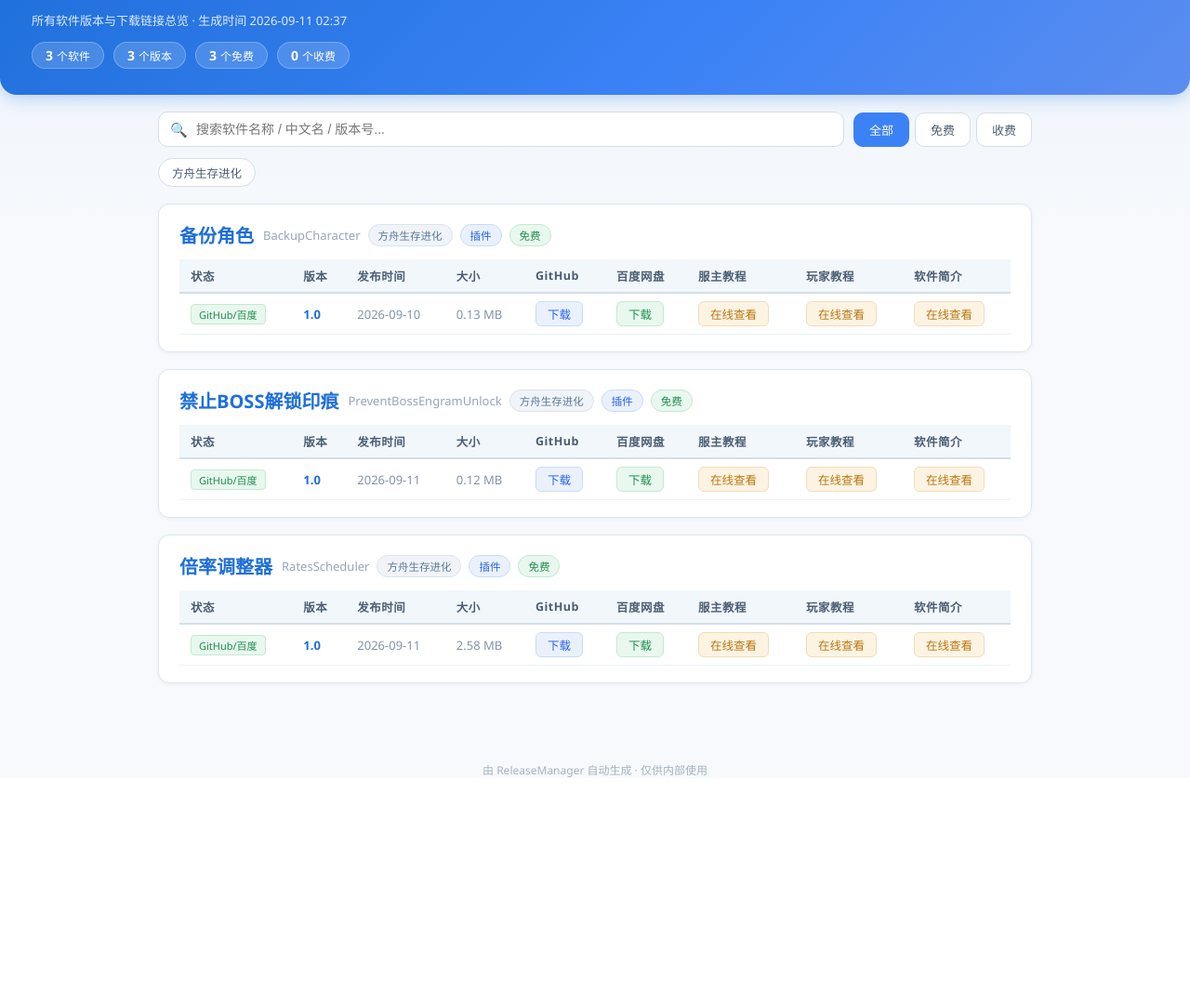
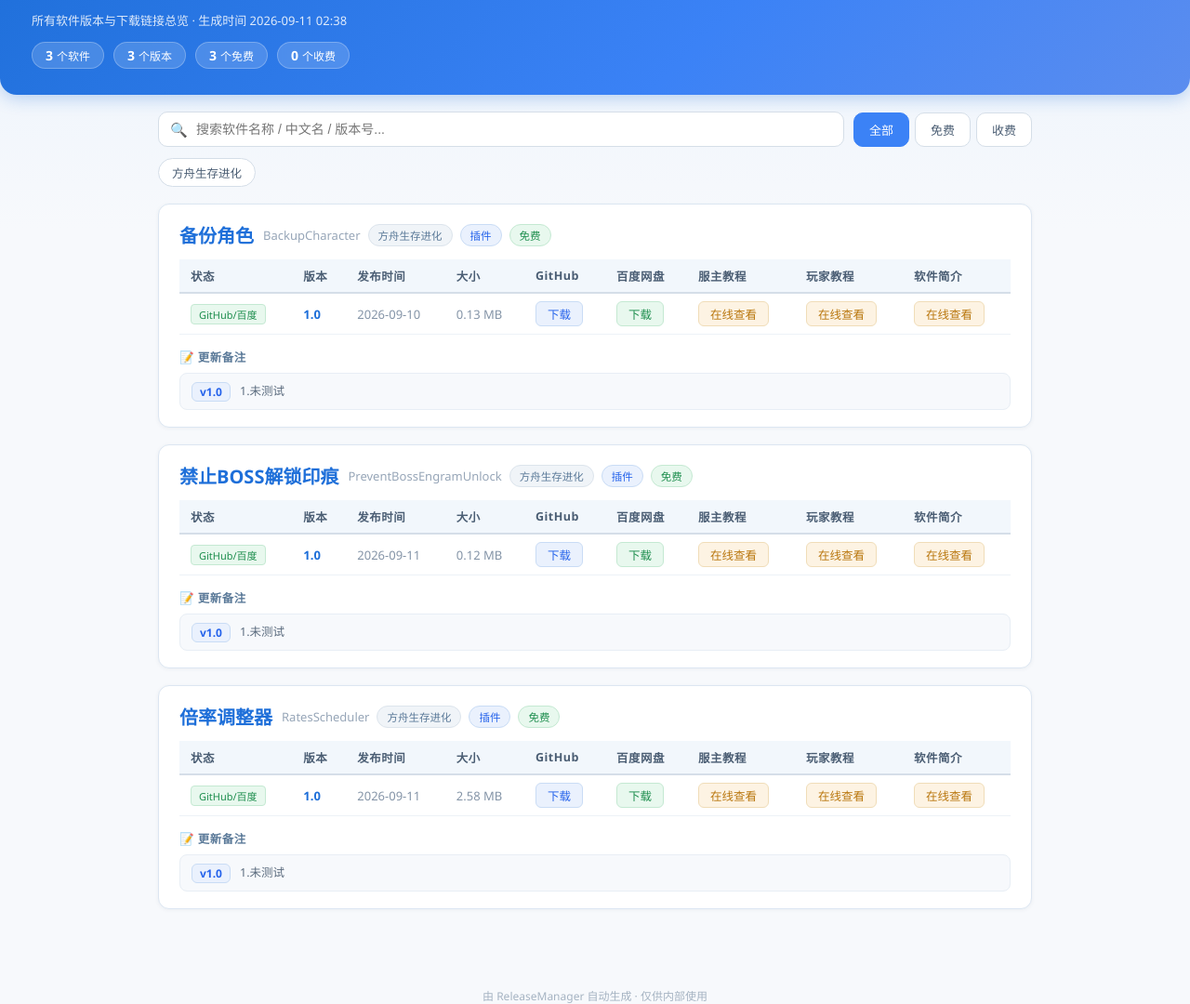
Before and after one commit to XFRelease/Public-softwareindex, a plain HTML site: page index.html in a window 1280 px wide. Shown: the part 74-1154 px from the top of the page at 93% size. Before the commit the page ends 911 px from the top, so only its background shows below. Drawn offline with Linux system fonts and the light colour scheme.

Commit message:
更新索引页

```diff
--- a/index.html
+++ b/index.html
@@ -125,7 +125,7 @@
 <body>
 <header>
   <h1>🗄 先锋工作室仓库索引</h1>
-  <p>所有软件版本与下载链接总览 · 生成时间 2026-09-11 02:37</p>
+  <p>所有软件版本与下载链接总览 · 生成时间 2026-09-11 02:38</p>
   <div class="stats">
     <span class="stat"><b>3</b>个软件</span>
     <span class="stat"><b>3</b>个版本</span>
@@ -152,6 +152,10 @@
 <tr><th>状态</th><th>版本</th><th>发布时间</th><th>大小</th><th>GitHub</th><th>百度网盘</th><th>服主教程</th><th>玩家教程</th><th>软件简介</th></tr>
 <tr><td><span class="st st-both">GitHub/百度</span></td><td><span class="ver">1.0</span></td><td class="dim">2026-09-10</td><td class="dim">0.13 MB</td><td><a class="dl dl-gh" href="https://github.com/XFRelease/ARK-Survival-Evolved_BackupCharacter/releases/download/v1.0/BackupCharacter_v1.0.zip" target="_blank">下载</a></td><td><a class="dl dl-bd" href="https://pan.baidu.com/s/1V8fZkPMDRE5RlFWP-YQFog?pwd=9xfs" target="_blank">下载</a></td><td><a class="dl dl-doc" href="https://XFRelease.github.io/ARK-Survival-Evolved_BackupCharacter/docs/%E6%9C%8D%E4%B8%BB%E6%95%99%E7%A8%8B.html" target="_blank">在线查看</a></td><td><a class="dl dl-doc" href="https://XFRelease.github.io/ARK-Survival-Evolved_BackupCharacter/docs/%E7%8E%A9%E5%AE%B6%E6%95%99%E7%A8%8B.html" target="_blank">在线查看</a></td><td><a class="dl dl-doc" href="https://XFRelease.github.io/ARK-Survival-Evolved_BackupCharacter/docs/%E8%BD%AF%E4%BB%B6%E7%AE%80%E4%BB%8B.html" target="_blank">在线查看</a></td></tr>
 </table>
+<div class="notes">
+<div class="notes-title">📝 更新备注</div>
+<div class="note-item"><span class="note-ver">v1.0</span><div class="note-body">1.未测试</div></div>
+</div>
 </div>
 <div class="card" data-fee="free" data-cat="方舟生存进化" data-kw="preventbossengramunlock 禁止boss解锁印痕 方舟生存进化 1.0">
 <div class="head"><h2>禁止BOSS解锁印痕</h2><span class="en">PreventBossEngramUnlock</span><span class="badge b-cat">方舟生存进化</span><span class="badge b-plugin">插件</span><span class="badge b-free">免费</span></div>
@@ -159,6 +163,10 @@
 <tr><th>状态</th><th>版本</th><th>发布时间</th><th>大小</th><th>GitHub</th><th>百度网盘</th><th>服主教程</th><th>玩家教程</th><th>软件简介</th></tr>
 <tr><td><span class="st st-both">GitHub/百度</span></td><td><span class="ver">1.0</span></td><td class="dim">2026-09-11</td><td class="dim">0.12 MB</td><td><a class="dl dl-gh" href="https://github.com/XFRelease/ARK-Survival-Evolved_PreventBossEngramUnlock/releases/download/v1.0/PreventBossEngramUnlock_v1.0.zip" target="_blank">下载</a></td><td><a class="dl dl-bd" href="https://pan.baidu.com/s/1yI5A1tBTaOnLvc0DLv0GCA?pwd=8rke" target="_blank">下载</a></td><td><a class="dl dl-doc" href="https://XFRelease.github.io/ARK-Survival-Evolved_PreventBossEngramUnlock/docs/%E6%9C%8D%E4%B8%BB%E6%95%99%E7%A8%8B.html" target="_blank">在线查看</a></td><td><a class="dl dl-doc" href="https://XFRelease.github.io/ARK-Survival-Evolved_PreventBossEngramUnlock/docs/%E7%8E%A9%E5%AE%B6%E6%95%99%E7%A8%8B.html" target="_blank">在线查看</a></td><td><a class="dl dl-doc" href="https://XFRelease.github.io/ARK-Survival-Evolved_PreventBossEngramUnlock/docs/%E8%BD%AF%E4%BB%B6%E7%AE%80%E4%BB%8B.html" target="_blank">在线查看</a></td></tr>
 </table>
+<div class="notes">
+<div class="notes-title">📝 更新备注</div>
+<div class="note-item"><span class="note-ver">v1.0</span><div class="note-body">1.未测试</div></div>
+</div>
 </div>
 <div class="card" data-fee="free" data-cat="方舟生存进化" data-kw="ratesscheduler 倍率调整器 方舟生存进化 1.0">
 <div class="head"><h2>倍率调整器</h2><span class="en">RatesScheduler</span><span class="badge b-cat">方舟生存进化</span><span class="badge b-plugin">插件</span><span class="badge b-free">免费</span></div>
@@ -166,6 +174,10 @@
 <tr><th>状态</th><th>版本</th><th>发布时间</th><th>大小</th><th>GitHub</th><th>百度网盘</th><th>服主教程</th><th>玩家教程</th><th>软件简介</th></tr>
 <tr><td><span class="st st-both">GitHub/百度</span></td><td><span class="ver">1.0</span></td><td class="dim">2026-09-11</td><td class="dim">2.58 MB</td><td><a class="dl dl-gh" href="https://github.com/XFRelease/ARK-Survival-Evolved_RatesScheduler/releases/download/v1.0/RatesScheduler_v1.0.zip" target="_blank">下载</a></td><td><a class="dl dl-bd" href="https://pan.baidu.com/s/1HuCfW_xyvys_GfQWaGJ8-A?pwd=74hs" target="_blank">下载</a></td><td><a class="dl dl-doc" href="https://XFRelease.github.io/ARK-Survival-Evolved_RatesScheduler/docs/%E6%9C%8D%E4%B8%BB%E6%95%99%E7%A8%8B.html" target="_blank">在线查看</a></td><td><a class="dl dl-doc" href="https://XFRelease.github.io/ARK-Survival-Evolved_RatesScheduler/docs/%E7%8E%A9%E5%AE%B6%E6%95%99%E7%A8%8B.html" target="_blank">在线查看</a></td><td><a class="dl dl-doc" href="https://XFRelease.github.io/ARK-Survival-Evolved_RatesScheduler/docs/%E8%BD%AF%E4%BB%B6%E7%AE%80%E4%BB%8B.html" target="_blank">在线查看</a></td></tr>
 </table>
+<div class="notes">
+<div class="notes-title">📝 更新备注</div>
+<div class="note-item"><span class="note-ver">v1.0</span><div class="note-body">1.未测试</div></div>
+</div>
 </div>
 </div>
 <footer>由 ReleaseManager 自动生成 · 仅供内部使用</footer>
```
